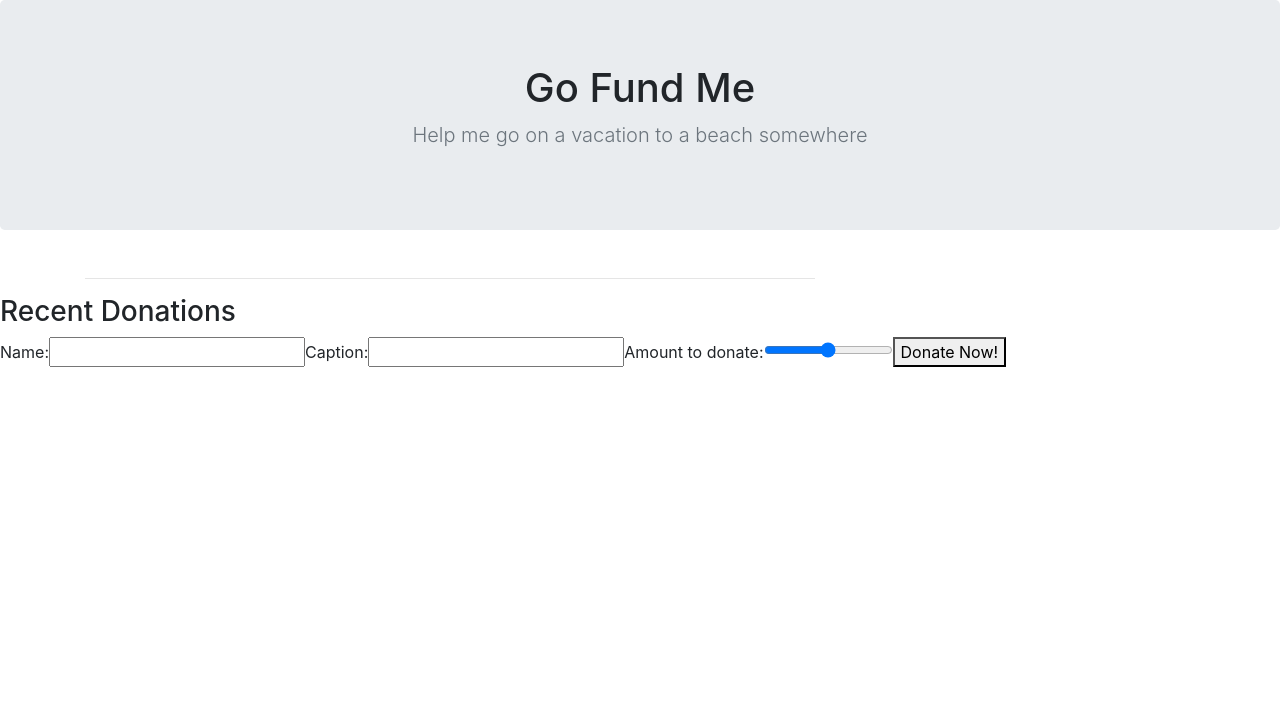
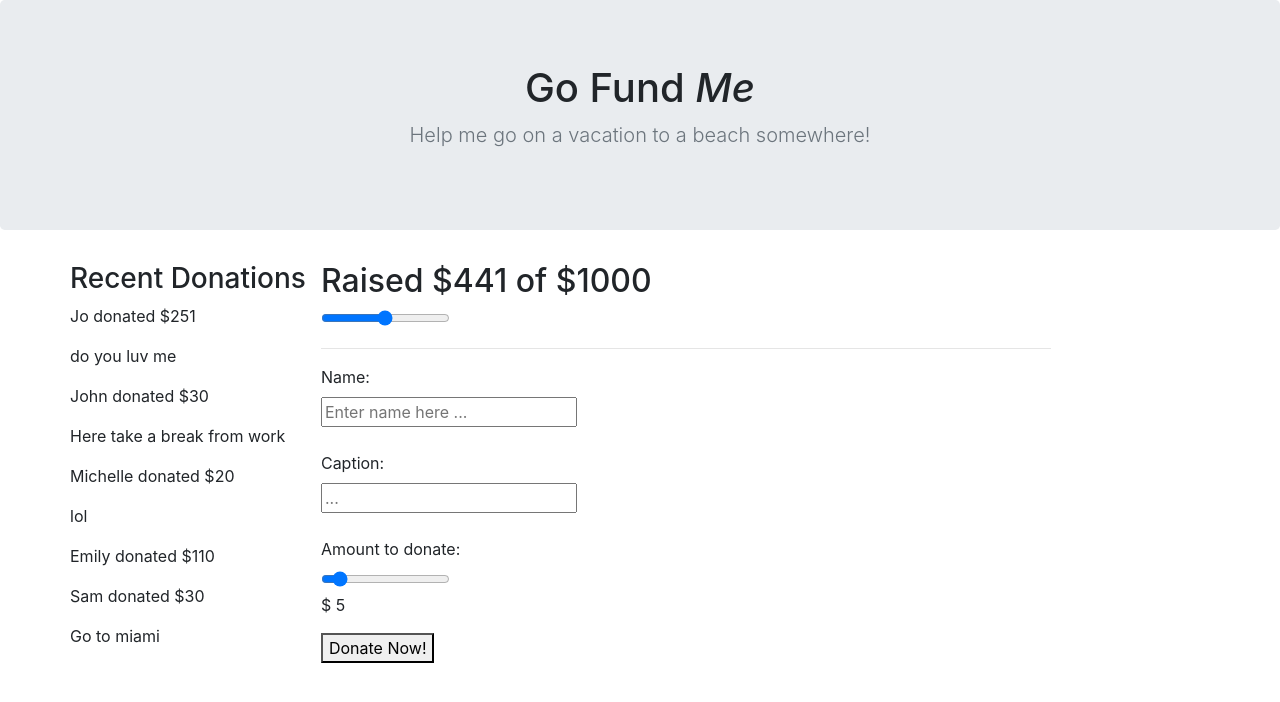
Before and after one commit to joinpursuit/Pursuit-Core-Web-Props-Lab-Tested, a React (Create React App) app: page / in a window 1280 px wide. Shown: the top 702 px of the page. Built offline with nearby package versions, Linux system fonts and the light colour scheme.

Commit message:
Pass all cypress tests

```diff
--- a/src/App.js
+++ b/src/App.js
@@ -6,7 +6,7 @@
 
 import RecentDonations from "./Components/RecentDonations.js"
 import DonationForm from "./Components/DonationForm.js"
-
+import Progress from "./Components/Progress.js"
 
 const donations = [
   {
@@ -49,16 +49,17 @@
         <div className="container">
           <div className="row">
             {/* TODO: Donations */}
-
+            <RecentDonations />
             <div className="col-8">
               {/* TODO: Progress */}
+              <Progress />
               <hr />
               {/* TODO: DonationForm */}
+              <DonationForm />
             </div>
           </div>
         </div>
-        <RecentDonations />
-        <DonationForm />
+
       </>
     );
   }
--- a/src/Components/DonationForm.js
+++ b/src/Components/DonationForm.js
@@ -4,13 +4,31 @@
   return (
     <section>
       <form>
-        <label>Name:</label>
-        <input type="text"></input>
-        <label>Caption:</label>
-        <input type="text"></input>
-        <label>Amount to donate:</label>
-        <input type="range" min="0" max="100" step="5"></input>
-        <button>Donate Now!</button>
+        <div>
+          <label>Name:</label>
+          <br></br>
+          <input type="text" placeholder="Enter name here ..."></input>
+        </div>
+
+        <div>
+          <br></br>
+          <label>Caption:</label>
+          <br></br>
+          <input type="text" placeholder="..."></input>
+        </div>
+
+        <div>
+          <br></br>
+          <label>Amount to donate:</label>
+          <br></br>
+          <input type="range" min="0" max="500" ></input>
+        </div>
+
+        <div>
+          <p>$ 5</p>
+          <button>Donate Now!</button>
+        </div>
+
       </form>
     </section>
   )
--- a/src/Components/Progress.js
+++ b/src/Components/Progress.js
@@ -1,7 +1,18 @@
 import React from "react";
 
+
 const Progress = () => {
-  return null;
+  return (
+    <section>
+      <div>
+        <h2>Raised $441 of <span>$1000</span></h2>
+      </div>
+
+      <div>
+        <input type="range"></input>
+      </div>
+    </section>
+  )
 };
 
 export default Progress;
--- a/src/Components/RecentDonations.js
+++ b/src/Components/RecentDonations.js
@@ -1,9 +1,37 @@
 import React from "react";
 
 const RecentDonations = () => {
+
+
   return (
     <section>
-      <h3>Recent Donations</h3>
+      <div>
+        <h3>Recent Donations</h3>
+      </div>
+
+      <div>
+        <p>Jo donated $251</p>
+        <p>do you luv me</p>
+      </div>
+
+      <div>
+        <p>John donated $30</p>
+        <p>Here take a break from work</p>
+      </div>
+
+      <div>
+        <p>Michelle donated $20</p>
+        <p>lol</p>
+      </div>
+
+      <div>
+        <p>Emily donated $110</p>
+      </div>
+
+      <div>
+        <p>Sam donated $30</p>
+        <p>Go to miami</p>
+      </div>
     </section>
   )
 };
--- a/src/Components/TopBar.js
+++ b/src/Components/TopBar.js
@@ -3,9 +3,9 @@
 const TopBar = () => {
   return (
     <section className="jumbotron text-center">
-      <h1 className="jumbotron-heading">Go Fund Me</h1>
+      <h1 className="jumbotron-heading">Go Fund <i>Me</i></h1>
       <p className="lead text-muted">
-        Help me go on a vacation to a beach somewhere
+        Help me go on a vacation to a beach somewhere!
       </p>
     </section>
   );
```
